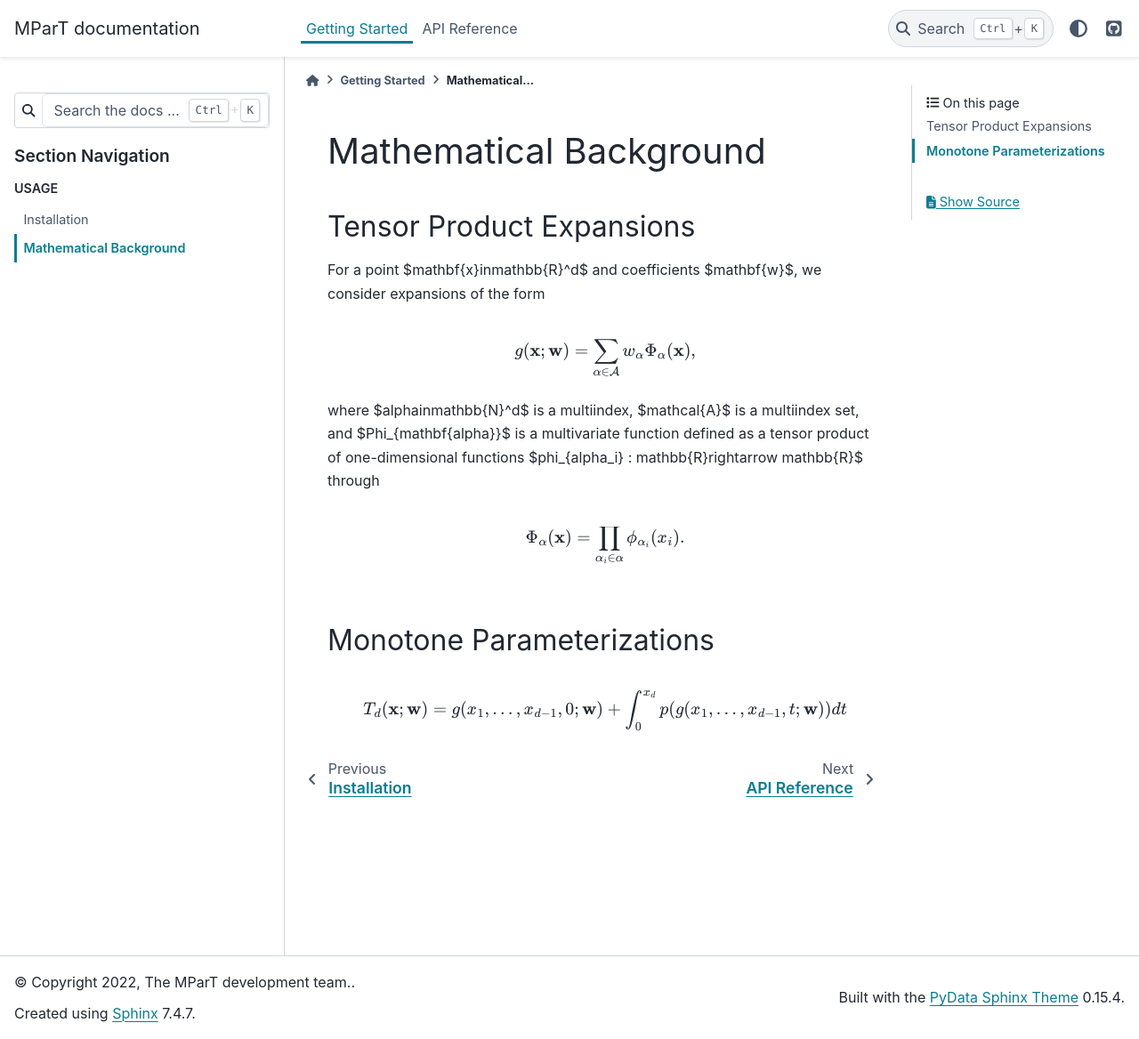
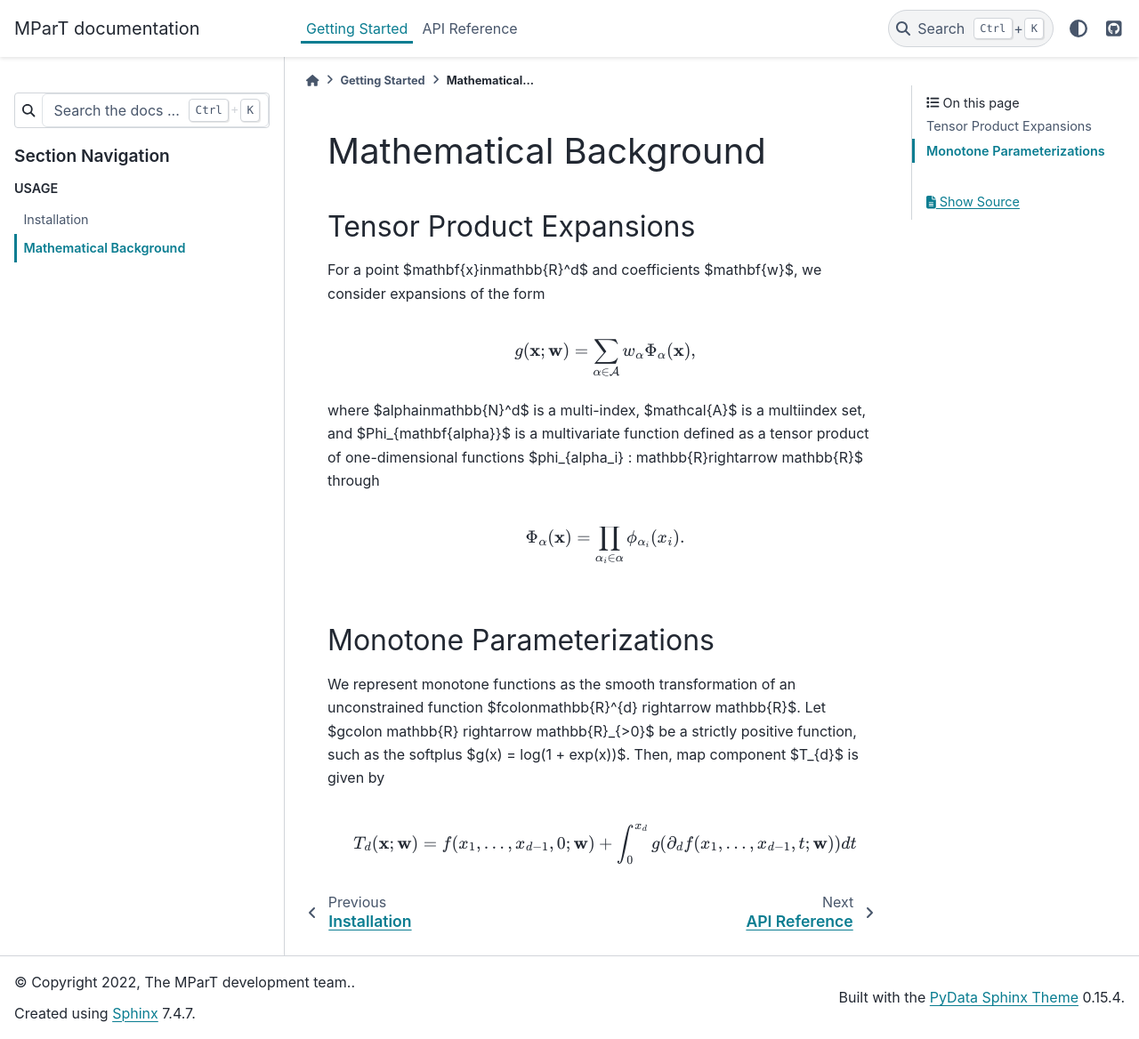
Before and after one commit to MeasureTransport/MParT, a Sphinx documentation site: the page built from docs/source/getting_started/mathematics.rst, in a window 1280 px wide and 1168 px high. Shown: the whole window at 89% size. Built offline with Sphinx 7.4.7 and the PyData theme 0.15.4, drawn with Linux system fonts in a browser that asks for light colours.

Commit message:
editing math docs

```diff
--- a/docs/source/getting_started/mathematics.rst
+++ b/docs/source/getting_started/mathematics.rst
@@ -13,7 +13,7 @@ For a point $\mathbf{x}\in\mathbb{R}^d$ and coefficients $\mathbf{w}$, we consid
 
     g(\mathbf{x}; \mathbf{w}) = \sum_{\alpha\in \mathcal{A}} w_\alpha \Phi_\alpha(\mathbf{x}),
 
-where $\alpha\in\mathbb{N}^d$ is a multiindex, $\mathcal{A}$ is a multiindex set, and $\Phi_{\mathbf{\alpha}}$ is a
+where $\alpha\in\mathbb{N}^d$ is a multi-index, $\mathcal{A}$ is a multiindex set, and $\Phi_{\mathbf{\alpha}}$ is a
 multivariate function defined as a tensor product of one-dimensional functions $\phi_{\alpha_i} : \mathbb{R}\rightarrow \mathbb{R}$
 through
 
@@ -25,5 +25,7 @@ through
 Monotone Parameterizations
 --------------------------
 
+We represent monotone functions as the smooth transformation of an unconstrained function $f\colon\mathbb{R}^{d} \rightarrow \mathbb{R}$. Let $g\colon \mathbb{R} \rightarrow \mathbb{R}_{>0}$ be a strictly positive function, such as the softplus $g(x) = \log(1 + \exp(x))$. Then, map component $T_{d}$ is given by
+
 .. math::
-    T_d(\mathbf{x}; \mathbf{w}) = g(x_1,\ldots, x_{d-1},0; \mathbf{w}) + \int_0^{x_d} p( g(x_1,\ldots, x_{d-1},t; \mathbf{w}) ) dt
+    T_d(\mathbf{x}; \mathbf{w}) = f(x_1,\ldots, x_{d-1},0; \mathbf{w}) + \int_0^{x_d} g( \partial_d f(x_1,\ldots, x_{d-1},t; \mathbf{w}) ) dt
```
Also changed, not shown: README.md (+3 -0 lines).
